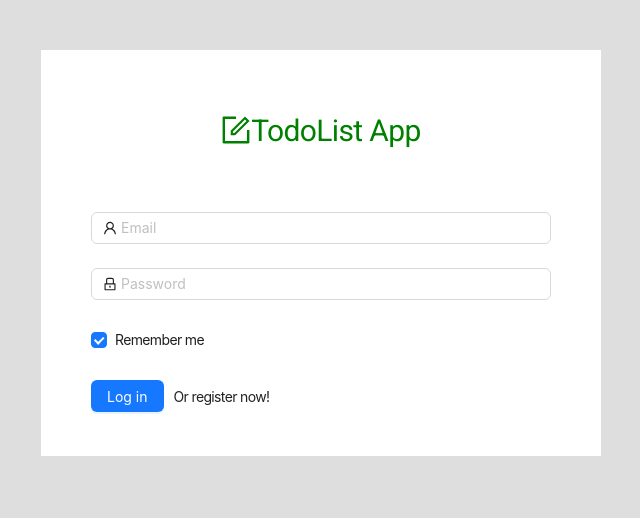
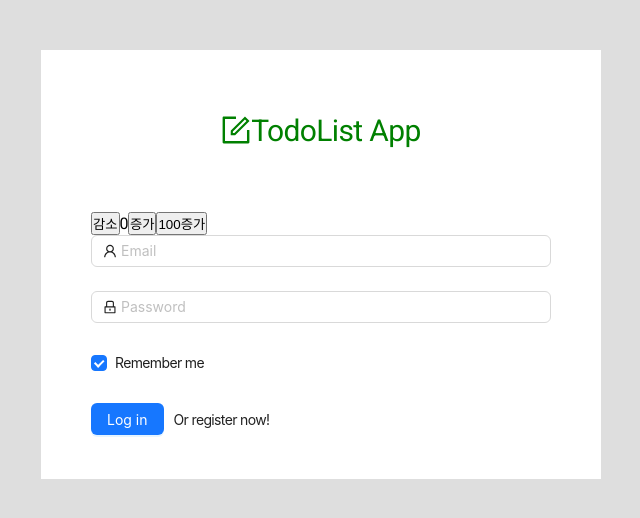
Before and after one commit to MaraisLee/ts_todo, a React (Create React App) app: page /login in a window 1280 px wide. Shown: the top 518 px of the page, without its empty margins (319-959 px from the left). Built offline with nearby package versions, Linux system fonts and the light colour scheme; no server answers; the database is empty.

Commit message:
redux-toolkit typescript 버전 적용

```diff
--- a/package.json
+++ b/package.json
@@ -5,6 +5,7 @@
   "dependencies": {
     "@emotion/react": "^11.10.6",
     "@emotion/styled": "^11.10.6",
+    "@reduxjs/toolkit": "^1.9.3",
     "@testing-library/jest-dom": "^5.16.5",
     "@testing-library/react": "^13.4.0",
     "@testing-library/user-event": "^13.5.0",
@@ -18,6 +19,7 @@
     "moment": "^2.29.4",
     "react": "^18.2.0",
     "react-dom": "^18.2.0",
+    "react-redux": "^8.0.5",
     "react-router": "^6.8.2",
     "react-router-dom": "^6.8.2",
     "react-scripts": "5.0.1",
--- a/src/AppContainer.tsx
+++ b/src/AppContainer.tsx
@@ -20,6 +20,14 @@ import {
   signInWithEmailAndPassword,
   User,
 } from "firebase/auth";
+import { useDispatch, useSelector } from "react-redux";
+import { RootState } from "./store/store";
+import {
+  fbJoinState,
+  fbLoginState,
+  fbLogoutState,
+  fbDeleteUserState,
+} from "./store/userSlice";
 
 export type TodoType = {
   uid: string;
@@ -30,15 +38,6 @@ export type TodoType = {
   date: string;
 };
 // 상태를 변경하는 함수를 묶어서 타입으로 정의해 볼까?
-
-// 꼭 타입으로 정의해서 진행하지 않으셔도 됩니다.
-// 즉, 처음부터 최적화를 하는 것은 좋지않은 거 같더군요.
-// 나 혼자 관리하는 개발을 주도 : 타입정의하는것 좋다.
-
-// 타인과 개발한다 : 쪼금 생각을 해야 한다.
-// 단점 : 타인이 Type에 대한 구성을 파악하는 시간 소비
-//        타인이 Type에 학습을 해야 한다.
-// 더 큰 장점 : 오류가 줄어든다(오타, 오류를 줄인다. 안정성)
 export type CallBacksType = {
   addTodo: (
     uid: string,
@@ -66,6 +65,10 @@ export type CallBacksFireBaseType = {
 };
 
 const AppContainer = () => {
+  // store 사용
+  const dispatch = useDispatch();
+  const user = useSelector((state: RootState) => state.user);
+
   // 상태데이터
   let initData: Array<TodoType> = [];
   // 로컬스토리지 이름
@@ -253,8 +256,21 @@ const AppContainer = () => {
   // 데이터목록의 타입
   const states: StatesType = { todoList };
 
-  // 현재 사용자가 로그인 된 상태인지 아닌지 구별
-  const [userLogin, setUserLogin] = useState(false);
+  // 사용자 가입
+  const fbJoin = (email: string, password: string) => {
+    createUserWithEmailAndPassword(auth, email, password)
+      .then((userCredential) => {
+        // Signed in
+        const user = userCredential.user;
+        console.log(user);
+      })
+      .catch((error) => {
+        const errorCode = error.code;
+        const errorMessage = error.message;
+        console.log("errorCode : ", errorCode);
+        console.log("errorMessage : ", errorMessage);
+      });
+  };
   // 사용자 로그인 기능
   const fbLogin = (email: string, password: string) => {
     signInWithEmailAndPassword(auth, email, password)
@@ -262,7 +278,8 @@ const AppContainer = () => {
         // Signed in
         const user = userCredential.user;
         console.log(user);
-        setUserLogin(true);
+
+        dispatch(fbLoginState({ email, password }));
       })
       .catch((error) => {
         const errorCode = error.code;
@@ -272,34 +289,17 @@ const AppContainer = () => {
       });
   };
 
-  // 사용자 가입
-  const fbJoin = (email: string, password: string) => {
-    createUserWithEmailAndPassword(auth, email, password)
-      .then((userCredential) => {
-        // Signed in
-        const user = userCredential.user;
-        console.log(user);
-        // 생각을 더 해보자 ????
-        setUserLogin(true);
-      })
-      .catch((error) => {
-        const errorCode = error.code;
-        const errorMessage = error.message;
-        console.log("errorCode : ", errorCode);
-        console.log("errorMessage : ", errorMessage);
-      });
-  };
   // 사용자 로그아웃
   const fbLogout = () => {
     auth.signOut();
-    setUserLogin(false);
+    dispatch(fbLogoutState());
   };
   // 회원탈퇴
   const fbDeleteUser = async () => {
     await deleteUser(auth.currentUser as User)
       .then(() => {
         // User deleted.
-        setUserLogin(false);
+        dispatch(fbDeleteUserState());
       })
       .catch((error) => {
         // An error ocurred
@@ -325,7 +325,7 @@ const AppContainer = () => {
       states={states}
       callBacks={callBacks}
       callBacksFireBase={callBacksFireBase}
-      userLogin={userLogin}
+      userLogin={user.userLogin}
     />
   );
 };
--- a/src/index.tsx
+++ b/src/index.tsx
@@ -3,11 +3,18 @@ import ReactDOM from "react-dom/client";
 import "./index.css";
 import reportWebVitals from "./reportWebVitals";
 import AppContainer from "./AppContainer";
+//redux 적용하기
+import { store } from "./store/store";
+import { Provider } from "react-redux";
 
 const root = ReactDOM.createRoot(
   document.getElementById("root") as HTMLElement
 );
-root.render(<AppContainer />);
+root.render(
+  <Provider store={store}>
+    <AppContainer />
+  </Provider>
+);
 
 // If you want to start measuring performance in your app, pass a function
 // to log results (for example: reportWebVitals(console.log))
--- a/src/pages/Join.tsx
+++ b/src/pages/Join.tsx
@@ -42,6 +42,8 @@ const Join = ({ callBacksFireBase, userLogin }: PropsType) => {
     // firebase 로 회원가입에 필요한 정보 전송
     console.log("Received values of form: ", values);
     callBacksFireBase.fbJoin(values.email, values.password);
+    alert("회원가입이 완료되었습니다.");
+    navigate("/login");
   };
 
   useEffect(() => {
--- a/src/pages/Login.tsx
+++ b/src/pages/Login.tsx
@@ -3,6 +3,11 @@ import { Button, Checkbox, Form, Input } from "antd";
 import { useEffect } from "react";
 import { Link, useNavigate } from "react-router-dom";
 import { CallBacksFireBaseType } from "../AppContainer";
+
+// store 관련
+import { useSelector, useDispatch } from "react-redux";
+import { increment, decrement, incrementByAmount } from "../store/counterSlice";
+import type { RootState } from "../store/store";
 
 type PropsType = {
   callBacksFireBase: CallBacksFireBaseType;
@@ -10,6 +15,10 @@ type PropsType = {
 };
 
 const Login = ({ userLogin, callBacksFireBase }: PropsType) => {
+  // store 사용
+  const dispatch = useDispatch();
+  const count = useSelector((state: RootState) => state.counter.value);
+
   const navigate = useNavigate();
   const [form] = Form.useForm();
   const onFinish = (values: any) => {
@@ -25,6 +34,15 @@ const Login = ({ userLogin, callBacksFireBase }: PropsType) => {
 
   return (
     <div style={{ paddingBottom: 20, margin: "0 50px" }}>
+      {/* store 테스트 코드 */}
+      <div>
+        <button onClick={() => dispatch(decrement())}>감소</button>
+        <span>{count}</span>
+        <button onClick={() => dispatch(increment())}>증가</button>
+        <button onClick={() => dispatch(incrementByAmount(100))}>
+          100증가
+        </button>
+      </div>
       <Form
         form={form}
         name="normal_login"
--- /dev/null
+++ b/src/store/counterSlice.ts
@@ -0,0 +1,37 @@
+import { createSlice } from "@reduxjs/toolkit";
+// action : 함수로서 store의 state를 업데이트
+import type { PayloadAction } from "@reduxjs/toolkit";
+
+//초기 값의 타입정의
+export type CounterState = {
+  value: number;
+};
+const initialState: CounterState = {
+  value: 0,
+};
+
+export const counterSlice = createSlice({
+  name: "counter",
+  // initialState: initialState,
+  initialState,
+  //리듀서들을 배치
+  reducers: {
+    // 더하기 action
+    increment: (state) => {
+      state.value += 1;
+    },
+    // 빼기 action
+    decrement: (state) => {
+      state.value -= 1;
+    },
+    // 일정한 수 만큼 증가
+    // action: PayloadAction<T>
+    incrementByAmount: (state, action: PayloadAction<number>) => {
+      state.value += action.payload;
+    },
+  },
+});
+//action을 내보낸다
+export const { increment, decrement, incrementByAmount } = counterSlice.actions;
+// slice의 reducer 를 내보낸다
+export default counterSlice.reducer;
--- /dev/null
+++ b/src/store/store.ts
@@ -0,0 +1,17 @@
+import { configureStore } from "@reduxjs/toolkit";
+import counterReducer from "./counterSlice";
+import userReducer from "./userSlice";
+
+export const store = configureStore({
+  reducer: {
+    //slice 작성
+    counter: counterReducer,
+    user: userReducer,
+  },
+});
+
+// useSelctor 를 사용하는 경우에 지정할 타입을 작성
+export type RootState = ReturnType<typeof store.getState>;
+
+// useDispatch 를 활용하는 경우에 지정할 타입 작성
+export type AppDispatch = typeof store.dispatch;
--- /dev/null
+++ b/src/store/userSlice.ts
@@ -0,0 +1,49 @@
+import { createSlice } from "@reduxjs/toolkit";
+import type { PayloadAction } from "@reduxjs/toolkit";
+
+//초기 값의 타입정의
+export type LoginState = {
+  userLogin: boolean;
+  email: string;
+  password: string;
+};
+
+const initialState: LoginState = {
+  userLogin: false,
+  email: "",
+  password: "",
+};
+
+export const userSlice = createSlice({
+  name: "user",
+
+  initialState,
+
+  reducers: {
+    fbLoginState: (
+      state,
+      action: PayloadAction<{ email: string; password: string }>
+    ) => {
+      state.userLogin = true;
+      state.email = action.payload.email;
+      state.password = action.payload.password;
+    },
+    fbJoinState: (state) => {},
+    fbLogoutState: (state) => {
+      state.userLogin = false;
+      state.email = "";
+      state.password = "";
+    },
+
+    fbDeleteUserState: (state) => {
+      state.userLogin = false;
+      state.email = "";
+      state.password = "";
+    },
+  },
+});
+
+export const { fbLoginState, fbJoinState, fbLogoutState, fbDeleteUserState } =
+  userSlice.actions;
+
+export default userSlice.reducer;
```
Also changed, not shown: src/logo.svg (deleted), 1 other file (tests, documents, lock files or other folders).
